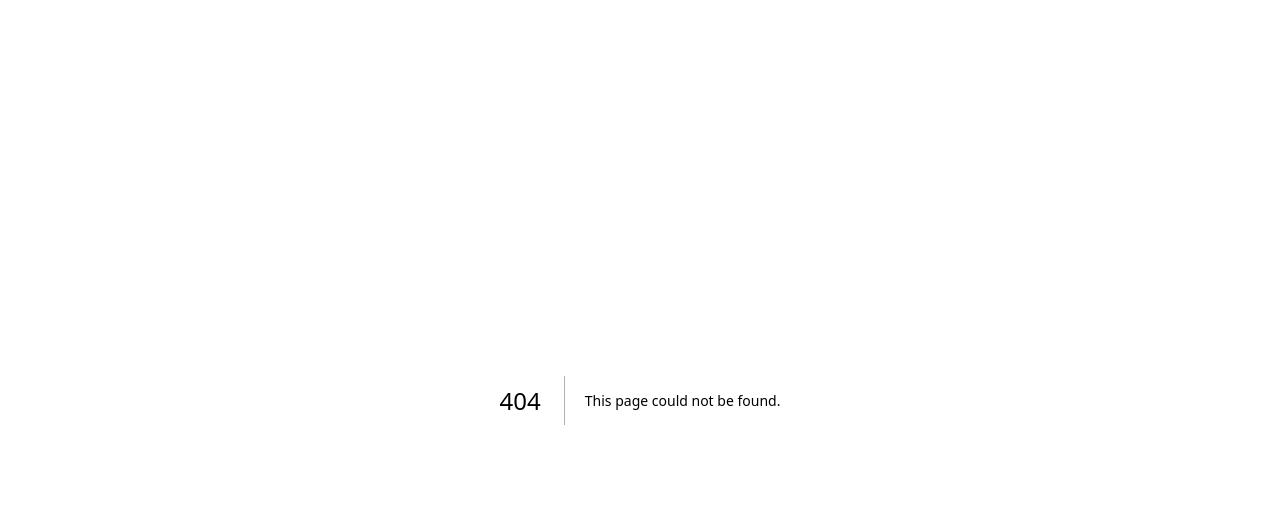
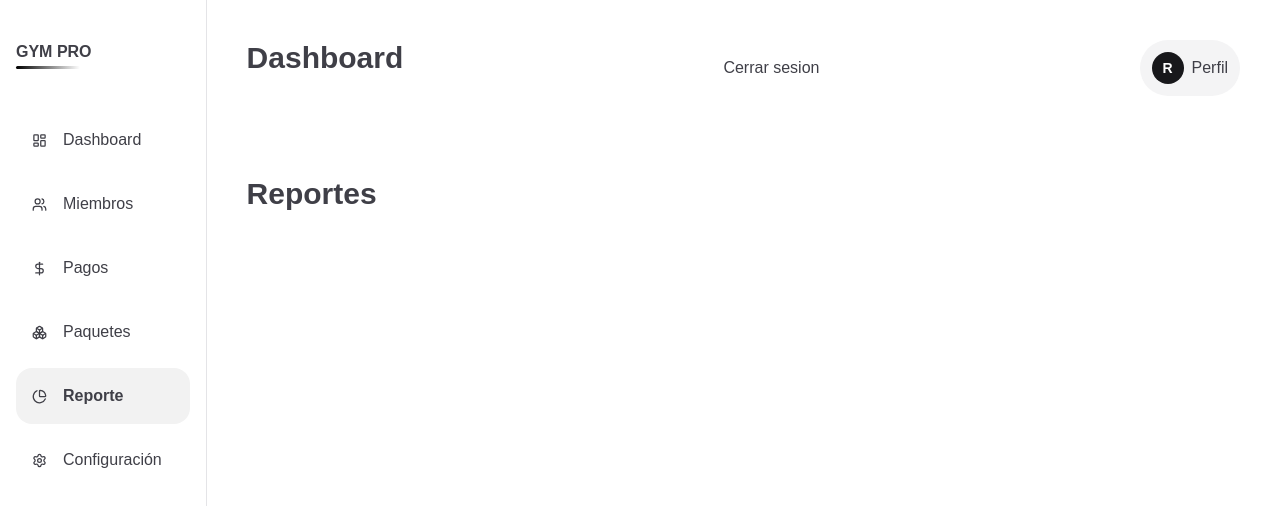
Before and after one commit to bonjourrog/gymio, a Next.js app: page /dashboard/reports in a window 1280 px wide. Before the commit this address had no page. Shown: the top 506 px of the page. Built offline with nearby package versions, Linux system fonts and the light colour scheme; no server answers; the database is empty.

Commit message:
feat: add reports page
- no layout

```diff
--- /dev/null
+++ b/app/dashboard/reports/page.tsx
@@ -0,0 +1,5 @@
+export default function ReportsPage() {
+    return <main className="flex flex-col gap-4 h-screen w-[calc(100vw-13em)] p-10">
+        <h1 className="font-bold text-3xl">Reportes</h1>
+    </main>
+}
```
